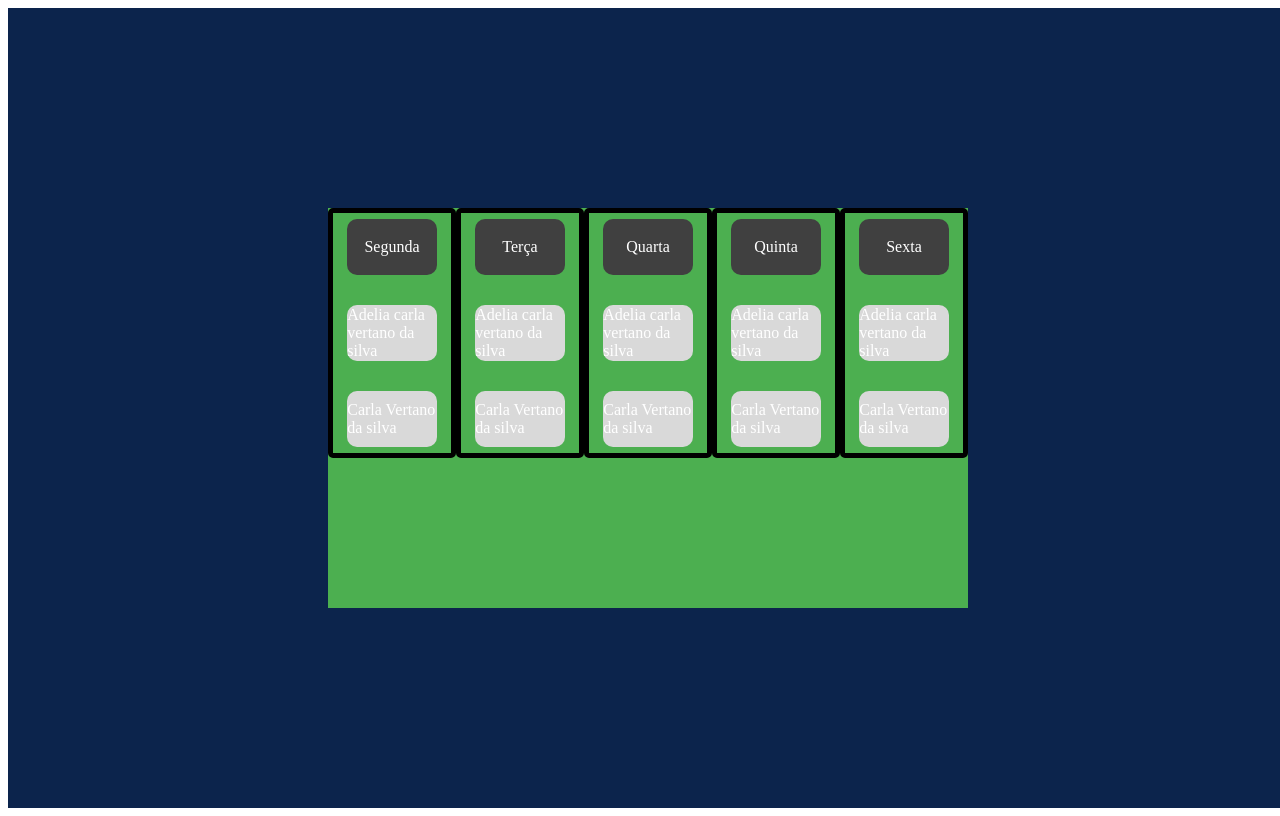
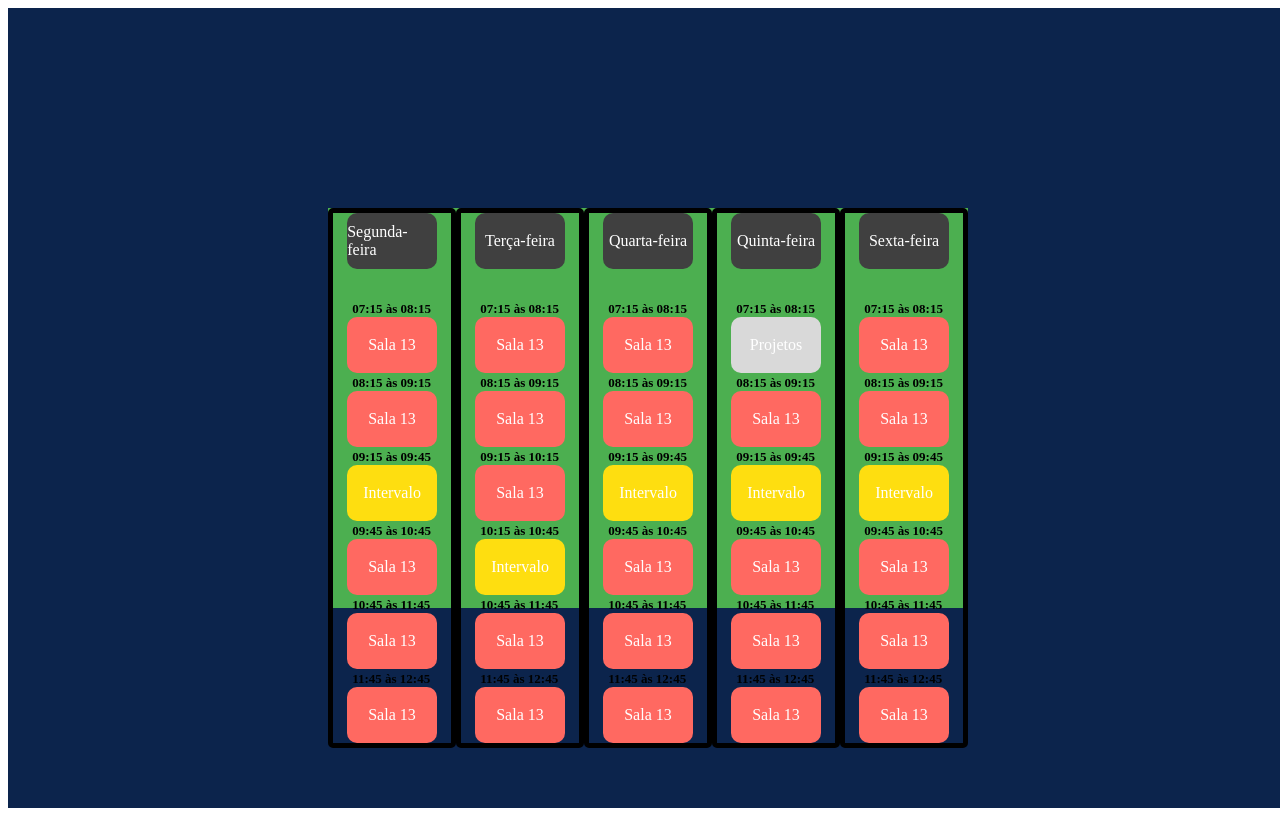
Before and after one commit to luismoraiss/EducaFinder, a React (Vite) app: page / in a window 1280 px wide. Built offline with nearby package versions, Linux system fonts and the light colour scheme.

Commit message:
cronograma feito, falta estilização

```diff
--- a/src/Components/ContainerGeral.jsx
+++ b/src/Components/ContainerGeral.jsx
@@ -5,11 +5,32 @@ const ContainerSalas = () => {
     <>
       <ContainerGeral>
         <HorarioSemana>
-          <DiaSemana TextDia="Segunda" />
-          <DiaSemana TextDia="Terça" />
-          <DiaSemana TextDia="Quarta" />
-          <DiaSemana TextDia="Quinta" />
-          <DiaSemana TextDia="Sexta" />
+          <DiaSemana
+            TextDia="Segunda-feira"
+            idProfessorFromContainerGeral={1} //idProfessorFromSelect
+            DiaId = {0}
+          />
+          <DiaSemana
+            TextDia="Terça-feira"
+            idProfessorFromContainerGeral={1} //idProfessorFromSelect
+            DiaId = {1}
+
+          />
+          <DiaSemana
+            TextDia="Quarta-feira"
+            idProfessorFromContainerGeral={1} //idProfessorFromSelect
+            DiaId = {2}
+          />
+          <DiaSemana
+            TextDia="Quinta-feira"
+            idProfessorFromContainerGeral={1} //idProfessorFromSelect
+            DiaId = {3}
+          />
+          <DiaSemana
+            TextDia="Sexta-feira"
+            idProfessorFromContainerGeral={1} //idProfessorFromSelect
+            DiaId = {4}
+          />
         </HorarioSemana>
       </ContainerGeral>
     </>
--- a/src/Components/DiaContainer.jsx
+++ b/src/Components/DiaContainer.jsx
@@ -1,31 +1,36 @@
-import { ContainerDia, DivDiaSemana } from "../Styles/BoxSala";
-import BoxSala from "./InfoSala";
+import { ContainerDia, DivDiaSemana,DivBox } from "../Styles/BoxSala";
+import InfoSala from "./InfoSala";
 import dadosHorarios from "../horarios.json"; // Importe o arquivo JSON
 import InfoDia from "./InfoDia";
+import { useState } from "react";
 
-const DiaSemana = ({ TextDia }) => {
-  const horarios = dadosHorarios[TextDia] || [];
-  const encontraProfessor = ()=>{
-    {dadosHorarios.professores.map((horario, index) => (
-      horario.forEach(horario,index)
-    ))}
-  }
+const DiaSemana = ({ TextDia, idProfessorFromContainerGeral, DiaId }) => {
+  const [professorId, setProfessorId] = useState(idProfessorFromContainerGeral);
+  const professor = dadosHorarios.professores.find(
+    (prof) => prof.id === professorId
+  );
+
+  const [diaNome, setDiaNome] = useState(TextDia);
+
+  const horario = professor.horarios.find((day) => day.dia === diaNome);
+  const horarioPorDia = horario.horarios_do_dia.map((time) => time.sala);
+
   return (
     <>
       <ContainerDia>
         <DivDiaSemana>
           <InfoDia TextDia={TextDia} statusDaSala={"4"} />
+
+          {horario.horarios_do_dia.map((time, index) => (
+            <div id={index}>
+            <InfoSala
+              statusDaSala={time.status}
+              salaText={time.sala}
+              salaHora={time.hora}
+            />
+            </div>
+          ))}
         </DivDiaSemana>
-
-        {dadosHorarios.professores.map((horario, index) => (
-          <div key={index}>
-            <BoxSala
-              // statusDaSala={horario}
-              salaText={horario.nome}
-              // salaHora={horario.hora}
-            />
-          </div>
-        ))}
       </ContainerDia>
     </>
   );
--- a/src/Components/InfoDia.jsx
+++ b/src/Components/InfoDia.jsx
@@ -1,13 +1,13 @@
-import { ContainerBox,DivBox } from "../Styles/BoxSala";
+import { ContainerBox,DivTitleBox } from "../Styles/BoxSala";
 
 const InfoDia = ({ TextDia, statusDaSala}) => {
   return (
     <>
-    <DivBox>
+    <DivTitleBox>
       <ContainerBox statusSala={statusDaSala}>
         {(TextDia = TextDia)}
       </ContainerBox>
-      </DivBox>
+      </DivTitleBox>
     </>
   );
 };
--- a/src/Components/InfoSala.jsx
+++ b/src/Components/InfoSala.jsx
@@ -1,14 +1,13 @@
-import { ContainerBox,Horario,DivBox } from "../Styles/BoxSala";
+import { ContainerBox, Horario, DivBox } from "../Styles/BoxSala";
 
 const InfoSala = ({ salaText, statusDaSala, professor, salaHora }) => {
   return (
     <>
-    <DivBox>
-      <Horario>{salaHora}</Horario>
-      <ContainerBox statusSala={statusDaSala}>
-        {(salaText = salaText)}
-        {(professor = professor)}
-      </ContainerBox>
+      <DivBox>
+        <Horario>{salaHora}</Horario>
+        <ContainerBox statusSala={statusDaSala}>
+          {(salaText = salaText)}
+        </ContainerBox>
       </DivBox>
     </>
   );
--- a/src/Styles/BoxSala.js
+++ b/src/Styles/BoxSala.js
@@ -9,6 +9,7 @@ export const ContainerBox = styled.div`
   display: flex;
   align-items: center;
   justify-content: center;
+  flex-direction: column;
 
   background-color: ${(props) => {
     switch (props.statusSala) {
@@ -59,8 +60,9 @@ export const ContainerDia = styled.div`
 
 export const DivDiaSemana = styled.div`
   display: flex;
-  justify-content: flex-start;
   align-items: flex-start;
+  flex-direction: column;
+  justify-content:space-between;
 `;
 
 export const Horario = styled.span`
@@ -69,4 +71,9 @@ export const Horario = styled.span`
   font-weight: 600;
 `;
 
-export const DivBox = styled.div``;
+export const DivBox = styled.div`
+`;
+
+export const DivTitleBox = styled.div`
+  margin-bottom:30px;
+`;
--- a/src/horarios.json
+++ b/src/horarios.json
@@ -1,34 +1,10 @@
 {
-  "Segunda": [
-    {
-      "hora": "07:15 às 08:15",
-      "status": "Em aula",
-      "sala": "Sala 13",
-      "professor": "João"
-    },
-    {
-      "hora": "07:15 às 08:15",
-      "status": "Em aula",
-      "sala": "Sala 14",
-      "professor": "João"
-    }
-  ],
-
-  "Terça": [
-    {
-       "hora": "07:15 às 08:15",
-      "status": "Em aula",
-      "sala": "Sala 14",
-      "professor": "João"
-    }
-  ],
-
   "professores": [
     {
       "id": 1,
       "nome": "Adelia carla vertano da silva",
       "emai": "adelia.silva@docente.al.sesi.com.br",
-        "area": "Ciências Da Natureza e suas tecnologias",
+      "area": "Ciências Da humanas e suas tecnologias",
       "horarios": [
         {
           "dia": "Segunda-feira",
@@ -49,17 +25,17 @@
               "sala": "Intervalo"
             },
             {
-                        "hora":"09:45 às 10:45",
+              "hora": "09:45 às 10:45",
               "status": "Em aula",
               "sala": "Sala 13"
             },
             {
-                        "hora":"10:45 às 11:45",
+              "hora": "10:45 às 11:45",
               "status": "Em aula",
               "sala": "Sala 13"
             },
             {
-                        "hora":"11:45 às 12:45",
+              "hora": "11:45 às 12:45",
               "status": "Em aula",
               "sala": "Sala 13"
             }
@@ -84,22 +60,21 @@
               "sala": "Sala 13"
             },
             {
-                        "hora":"10:15 às 10:45",
+              "hora": "10:15 às 10:45",
               "status": "Intervalo",
               "sala": "Intervalo"
             },
             {
-                        "hora":"10:45 às 11:45",
+              "hora": "10:45 às 11:45",
               "status": "Em aula",
               "sala": "Sala 13"
             },
             {
-                        "hora":"11:45 às 12:45",
+              "hora": "11:45 às 12:45",
               "status": "Em aula",
               "sala": "Sala 13"
             }
           ]
-
         },
         {
           "dia": "Quarta-feira",
@@ -120,17 +95,17 @@
               "sala": "Intervalo"
             },
             {
-                        "hora":"09:45 às 10:45",
+              "hora": "09:45 às 10:45",
               "status": "Em aula",
               "sala": "Sala 13"
             },
             {
-                        "hora":"10:45 às 11:45",
+              "hora": "10:45 às 11:45",
               "status": "Em aula",
               "sala": "Sala 13"
             },
             {
-                        "hora":"11:45 às 12:45",
+              "hora": "11:45 às 12:45",
               "status": "Em aula",
               "sala": "Sala 13"
             }
@@ -155,21 +130,21 @@
               "sala": "Intervalo"
             },
             {
-                        "hora":"09:45 às 10:45",
+              "hora": "09:45 às 10:45",
               "status": "Em aula",
               "sala": "Sala 13"
             },
             {
-                        "hora":"10:45 às 11:45",
+              "hora": "10:45 às 11:45",
               "status": "Em aula",
               "sala": "Sala 13"
-                    },{
-                        "hora":"11:45 às 12:45",
+            },
+            {
+              "hora": "11:45 às 12:45",
               "status": "Em aula",
               "sala": "Sala 13"
             }
           ]
-
         },
         {
           "dia": "Sexta-feira",
@@ -190,16 +165,17 @@
               "sala": "Intervalo"
             },
             {
-                        "hora":"09:45 às 10:45",
+              "hora": "09:45 às 10:45",
               "status": "Em aula",
               "sala": "Sala 13"
             },
             {
-                        "hora":"10:45 às 11:45",
+              "hora": "10:45 às 11:45",
               "status": "Em aula",
               "sala": "Sala 13"
-                    },{
-                        "hora":"11:45 às 12:45",
+            },
+            {
+              "hora": "11:45 às 12:45",
               "status": "Em aula",
               "sala": "Sala 13"
             }
@@ -232,17 +208,17 @@
               "sala": "Intervalo"
             },
             {
-                        "hora":"09:45 às 10:45",
+              "hora": "09:45 às 10:45",
               "status": "Em aula",
               "sala": "Sala 13"
             },
             {
-                        "hora":"10:45 às 11:45",
+              "hora": "10:45 às 11:45",
               "status": "Em aula",
               "sala": "Sala 13"
             },
             {
-                        "hora":"11:45 às 12:45",
+              "hora": "11:45 às 12:45",
               "status": "Em aula",
               "sala": "Sala 13"
             }
@@ -267,22 +243,21 @@
               "sala": "Sala 13"
             },
             {
-                        "hora":"10:15 às 10:45",
+              "hora": "10:15 às 10:45",
               "status": "Intervalo",
               "sala": "Intervalo"
             },
             {
-                        "hora":"10:45 às 11:45",
+              "hora": "10:45 às 11:45",
               "status": "Em aula",
               "sala": "Sala 13"
             },
             {
-                        "hora":"11:45 às 12:45",
+              "hora": "11:45 às 12:45",
               "status": "Em aula",
               "sala": "Sala 13"
             }
           ]
-
         },
         {
           "dia": "Quarta-feira",
@@ -303,17 +278,17 @@
               "sala": "Intervalo"
             },
             {
-                        "hora":"09:45 às 10:45",
+              "hora": "09:45 às 10:45",
               "status": "Em aula",
               "sala": "Sala 13"
             },
             {
-                        "hora":"10:45 às 11:45",
+              "hora": "10:45 às 11:45",
               "status": "Em aula",
               "sala": "Sala 13"
             },
             {
-                        "hora":"11:45 às 12:45",
+              "hora": "11:45 às 12:45",
               "status": "Em aula",
               "sala": "Sala 13"
             }
@@ -338,21 +313,21 @@
               "sala": "Intervalo"
             },
             {
-                        "hora":"09:45 às 10:45",
+              "hora": "09:45 às 10:45",
               "status": "Em aula",
               "sala": "Sala 13"
             },
             {
-                        "hora":"10:45 às 11:45",
+              "hora": "10:45 às 11:45",
               "status": "Em aula",
               "sala": "Sala 13"
-                    },{
-                        "hora":"11:45 às 12:45",
+            },
+            {
+              "hora": "11:45 às 12:45",
               "status": "Em aula",
               "sala": "Sala 13"
             }
           ]
-
         },
         {
           "dia": "Sexta-feira",
@@ -373,16 +348,17 @@
               "sala": "Intervalo"
             },
             {
-                        "hora":"09:45 às 10:45",
+              "hora": "09:45 às 10:45",
               "status": "Em aula",
               "sala": "Sala 13"
             },
             {
-                        "hora":"10:45 às 11:45",
+              "hora": "10:45 às 11:45",
               "status": "Em aula",
               "sala": "Sala 13"
-                    },{
-                        "hora":"11:45 às 12:45",
+            },
+            {
+              "hora": "11:45 às 12:45",
               "status": "Em aula",
               "sala": "Sala 13"
             }
```
Lines whose indentation alone changed are shown as unchanged.
